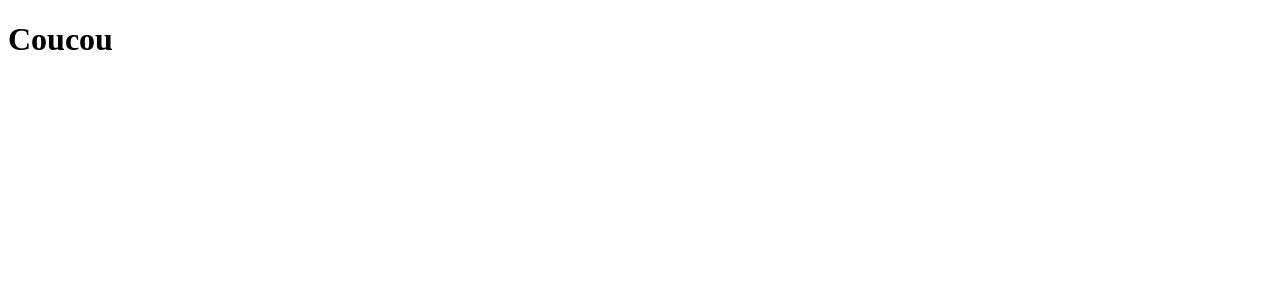
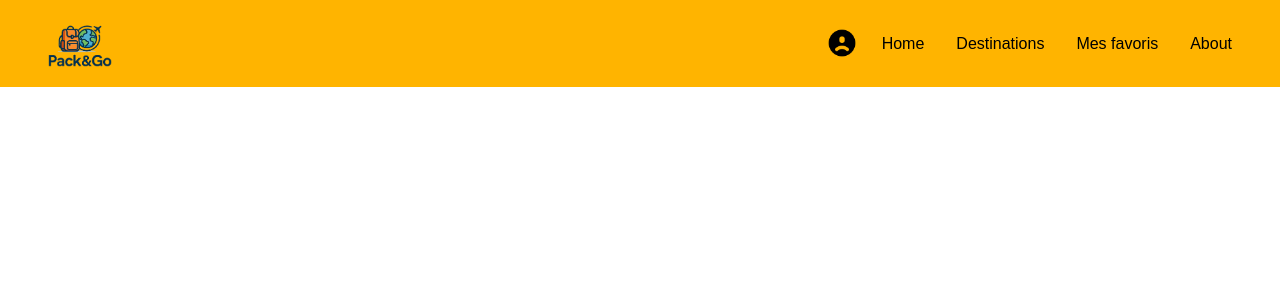
Before and after one commit to wildcodeschool-2025-03/JS-WestDevs-P2-PackAndGo, a React (Vite) app in the folder client/: page / in a window 1280 px wide. Shown: the top 300 px of the page. Built offline with nearby package versions, Linux system fonts and the light colour scheme.

Commit message:
feature/header-change-semantic done

```diff
--- a/client/src/App.tsx
+++ b/client/src/App.tsx
@@ -1,7 +1,9 @@
+import Header from "./components/Header/Header";
+
 function App() {
   return (
     <>
-      <h1>Coucou</h1>
+      <Header />
     </>
   );
 }
--- a/client/src/components/Header/Header.css
+++ b/client/src/components/Header/Header.css
@@ -1,22 +1,15 @@
-* {
-  box-sizing: border-box;
-}
-
-body {
-  margin: 0;
-}
-
-.navbar {
+header nav {
   background-color: #ffb400;
   display: flex;
   justify-content: space-between;
   align-items: center;
-  padding: 0 0 1.5rem 0;
 
-  .navbar-burger {
+  button {
     cursor: pointer;
     display: none;
     font-size: 1.5em;
+    background: none;
+    border: none;
 
     @media screen and (max-width: 768px) {
       display: block;
--- a/client/src/components/Header/Header.tsx
+++ b/client/src/components/Header/Header.tsx
@@ -11,7 +11,7 @@ function Header() {
 
   return (
     <header>
-      <nav className="navbar">
+      <nav>
         <figure>
           <img src="./Logo.png" alt="logo" className="logo-site" />
         </figure>
@@ -19,30 +19,26 @@ function Header() {
         <div className="header-icone-container">
           <img src="./icone connexion.png" alt="icone" className="icone" />
 
-          <div
-            className="navbar-burger"
-            onClick={toggleMenu}
-            onKeyDown={toggleMenu}
-          >
+          <button onClick={toggleMenu} type="button">
             ☰
-          </div>
+          </button>
           <ul className={`navbar-list ${isMenuOpen ? "show" : ""}`}>
-            <li className="navbar-item">
+            <li>
               <Link to="/" onClick={toggleMenu}>
                 Home
               </Link>
             </li>
-            <li className="navbar-item">
+            <li>
               <Link to="/" onClick={toggleMenu}>
                 Destinations
               </Link>
             </li>
-            <li className="navbar-item">
+            <li>
               <Link to="/" onClick={toggleMenu}>
-                Mes Favoris
+                Mes favoris
               </Link>
             </li>
-            <li className="navbar-item">
+            <li>
               <Link to="/" onClick={toggleMenu}>
                 About
               </Link>
--- /dev/null
+++ b/client/src/global.css
@@ -0,0 +1,8 @@
+* {
+  box-sizing: border-box;
+}
+
+body {
+  font-family: "Montserrat", sans-serif;
+  margin: 0;
+}
--- a/client/src/main.tsx
+++ b/client/src/main.tsx
@@ -2,7 +2,7 @@
 import { StrictMode } from "react";
 import { createRoot } from "react-dom/client";
 import { RouterProvider, createBrowserRouter } from "react-router";
-
+import "./global.css";
 /* ************************************************************************* */
 
 // Import the main app component
```
